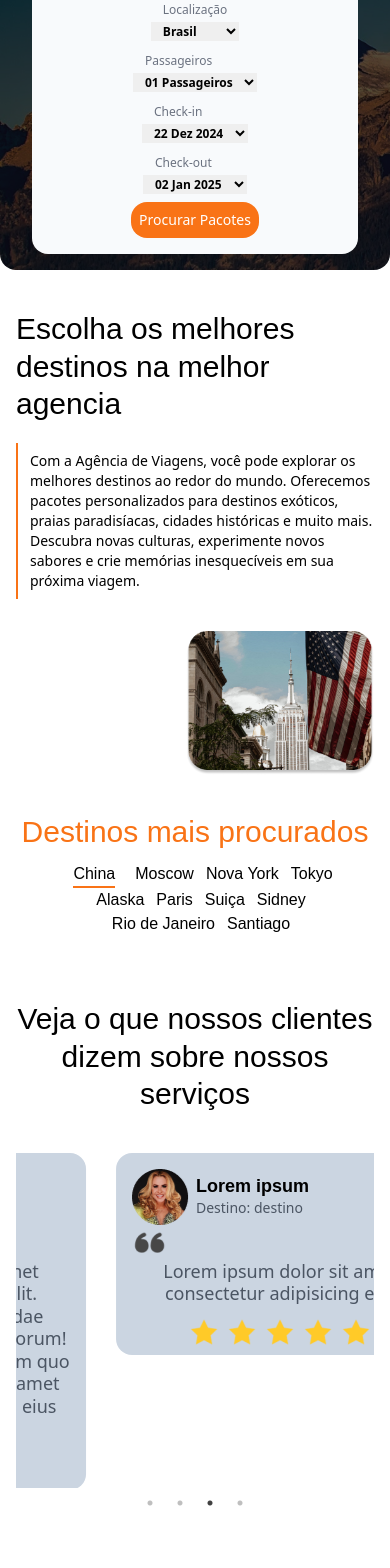
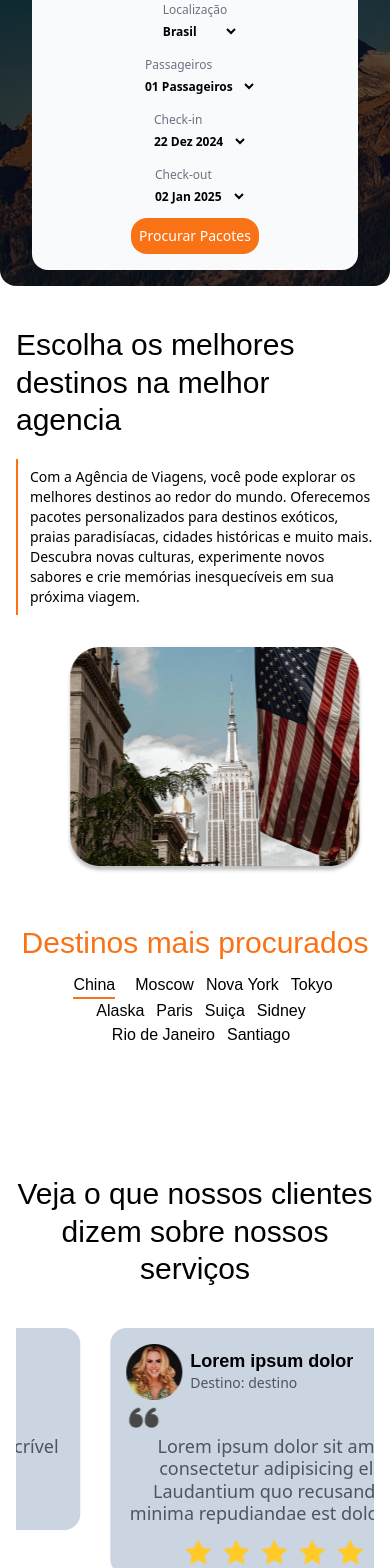
Before and after one commit to RicSilva9/Turismo, a React (Create React App) app in the folder thynk-travel/: page / in a window 390 px wide. Shown: the part 320-1888 px from the top of the page. Before the commit the page ends 1848 px from the top, so only its background shows below. Built offline with nearby package versions, Linux system fonts and the light colour scheme.

Commit message:
"Updated components Depoimentos, Destinos, Header, and Nav with changes to styles, settings, and HTML structure."

```diff
--- a/thynk-travel/src/components/Depoimentos/index.jsx
+++ b/thynk-travel/src/components/Depoimentos/index.jsx
@@ -15,7 +15,7 @@ export default function Depoimentos() {
       autor: "Lorem ipsum dolor ",
       imagem: `${process.env.PUBLIC_URL}/img/profile-img-comentario1.png`,
       destino: "destino",
-      comentario: "Lorem ipsum dolor sit amet consectetur adipisicing elit. Laudantium quo recusandae minima repudiandae est dolorum! Eos, expedita suscipit nostrum quo deleniti repellendus dolore amet sunt reiciendis laudantium, eius tempore porro.",
+      comentario: "Lorem ipsum dolor sit amet consectetur adipisicing elit. Laudantium quo recusandae minima repudiandae est dolorum!",
     },
     {
       autor: "Lorem ipsum ",
@@ -35,15 +35,15 @@ export default function Depoimentos() {
   const settings = {
     dots: true,
     infinite: true,
-    speed: 800,
+    speed: 1300,
     slidesToShow: 1,
     slidesToScroll: 1,
     autoplay: true,
-    autoplaySpeed: 2600
+    autoplaySpeed: 5000
   };
 
   return (
-    <section className="md:mt-24 mt-16 md:mx-0 mx-4" id="depoimentos-id-nav">
+    <section className="md:mt-40 mt-32 md:mx-0 mx-4" id="depoimentos-id-nav">
       <h2 className="text-center fjalla tracking-normal leading-tight hover:cursor-default text-3xl sm:text-4xl lg:text-4xl max-w-md m-auto">Veja o que nossos clientes dizem sobre nossos serviços</h2>
 
     <div className="md:mt-10 flex justify-center">
--- a/thynk-travel/src/components/Destinos/index.jsx
+++ b/thynk-travel/src/components/Destinos/index.jsx
@@ -17,7 +17,7 @@ export default function Destino() {
     slidesToShow: 1,
     slidesToScroll: 1,
     autoplay: true,
-    autoplaySpeed: 2600
+    autoplaySpeed: 2500
   };
 
   return (
@@ -34,7 +34,7 @@ export default function Destino() {
           <Slider {...settings}>
             {images.map((image, index) => (
               <div key={index}>
-                <img src={image} alt={`Imagem de destinos ${index}`} className="max-h-36 m-auto cursor-default"/>
+                <img src={image} alt={`Imagem de destinos ${index}`} className="max-h-80 m-auto cursor-default"/>
               </div>
             ))}
           </Slider>
--- a/thynk-travel/src/components/Header/index.jsx
+++ b/thynk-travel/src/components/Header/index.jsx
@@ -3,7 +3,7 @@ import Nav from '../Nav'
 export default function Header() {
   return (
     <header
-      className="bg-slate-700 text-white pt-20 pb-24 mx-4 px-16 rounded-b-2xl max-sm:mx-0 max-md:px-8 max-sm:pb-4"
+      className="bg-slate-700 text-white pt-20 pb-24 mx-4 px-16 rounded-b-2xl max-sm:mx-0 max-md:px-8 max-sm:pb-4 bg-fixed"
       style={{
         backgroundImage: `url(${process.env.PUBLIC_URL}/img/bg-header.png)`,
       }}
@@ -39,7 +39,7 @@ export default function Header() {
             <select
               id="destination"
               name="destination"
-              className="border-none px-2 pt-0 text-sm font-bold max-md:text-xs"
+              className="border-none bg-transparent md:mb-0 mb-1 px-2 pt-0 text-sm font-bold max-md:text-xs"
             >
               <option value="destino1">Brasil</option>
               <option value="destino2">Japão</option>
@@ -56,7 +56,7 @@ export default function Header() {
             <select
               id="passageiros"
               name="passageiros"
-              className="border-none px-2 pt-0 text-sm font-bold max-md:text-xs"
+              className="border-none bg-transparent md:mb-0 mb-1 px-2 pt-0 text-sm font-bold max-md:text-xs"
             >
               <option value="passageiros1">01 Passageiros</option>
               <option value="passageiros2">02 Passageiros</option>
@@ -73,7 +73,7 @@ export default function Header() {
             <select
               id="check-in"
               name="check-in"
-              className="border-none px-2 pt-0 text-sm font-bold max-md:text-xs"
+              className="border-none bg-transparent md:mb-0 mb-1 px-2 pt-0 text-sm font-bold max-md:text-xs"
             >
               <option value="check-in1">22 Dez 2024</option>
               <option value="check-in2">02 Jan 2025</option>
@@ -89,7 +89,7 @@ export default function Header() {
             <select
               id="check-out"
               name="check-out"
-              className="border-none px-2 pt-0 text-sm font-bold max-md:text-xs"
+              className="border-none bg-transparent md:mb-0 mb-1 px-2 pt-0 text-sm font-bold max-md:text-xs"
             >
               <option value="check-out1">02 Jan 2025</option>
               <option value="check-out2">22 Fev 2025</option>
--- a/thynk-travel/src/components/Nav/index.jsx
+++ b/thynk-travel/src/components/Nav/index.jsx
@@ -46,7 +46,7 @@ export default function Nav() {
             <div className="relative flex h-16 items-center justify-between">
               <div className="absolute inset-y-0 left-0 flex items-center sm:hidden">
                 {/* Mobile menu button*/}
-                <DisclosureButton className="relative inline-flex items-center justify-center rounded-md p-2 text-gray-400 hover:bg-gray-700 hover:text-white focus:outline-none focus:ring-2 focus:ring-inset focus:ring-white">
+                <DisclosureButton className="relative inline-flex items-center justify-center rounded-md p-2 text-orange-500 font-bold">
                   <span className="absolute -inset-0.5" />
                   <span className="sr-only">Open main menu</span>
                   {open ? (
```
